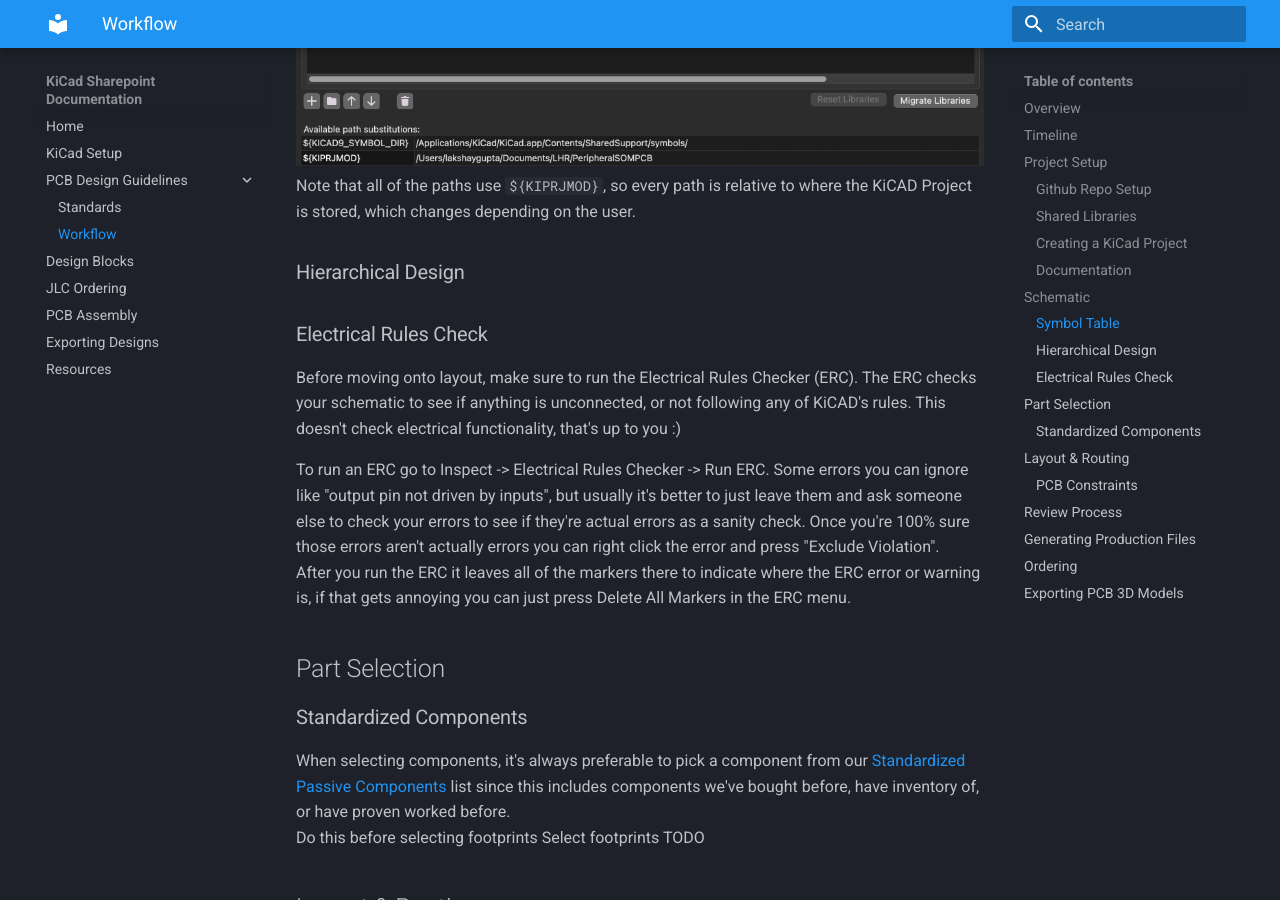
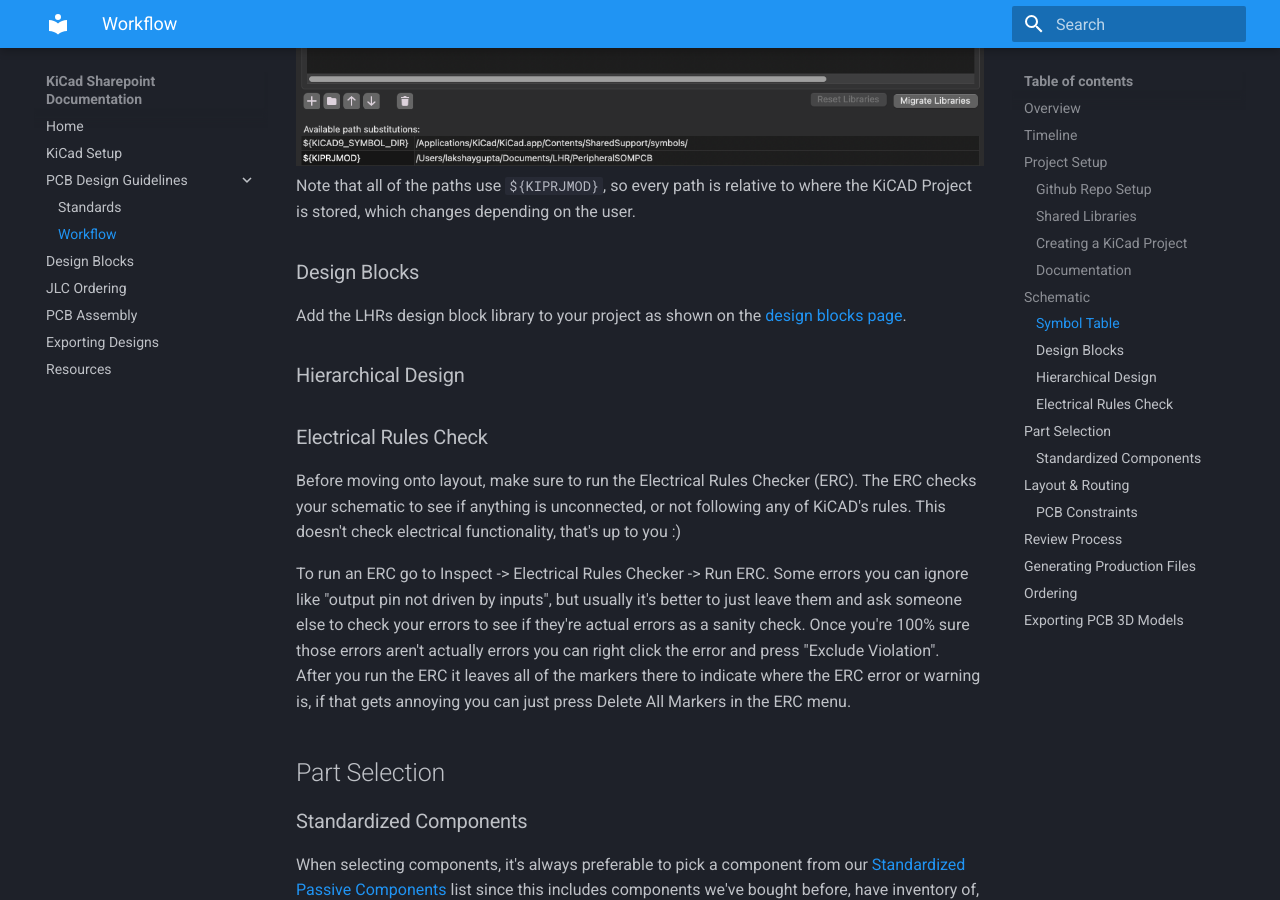
Before and after one commit to lhr-solar/KiCAD-Sharepoint, an MkDocs documentation site: the page built from docs/Workflow.md, in a window 1280 px wide and 900 px high, scrolled down 3182 px. Built offline with MkDocs 1.6.1 and Material for MkDocs 9.7.7, drawn with Linux system fonts in a browser that asks for light colours.

Commit message:
update workflow

```diff
--- a/docs/Workflow.md
+++ b/docs/Workflow.md
@@ -46,6 +46,10 @@
 This is what a finalized symbol table should look like:
 ![Finalized Symbol Table](img/FinalSymbolTable.png)
 Note that all of the paths use `${KIPRJMOD}`, so every path is relative to where the KiCAD Project is stored, which changes depending on the user.
+
+### Design Blocks
+Add the LHRs design block library to your project as shown on the [design blocks page](./Blocks).
+
 ### Hierarchical Design
 ### Electrical Rules Check
 Before moving onto layout, make sure to run the Electrical Rules Checker (ERC). The ERC checks your schematic to see if anything is unconnected, or not following any of KiCAD's rules. This doesn't check electrical functionality, that's up to you :)
```
Also changed, not shown: docs/Blocks.md (+0 -2 lines).
